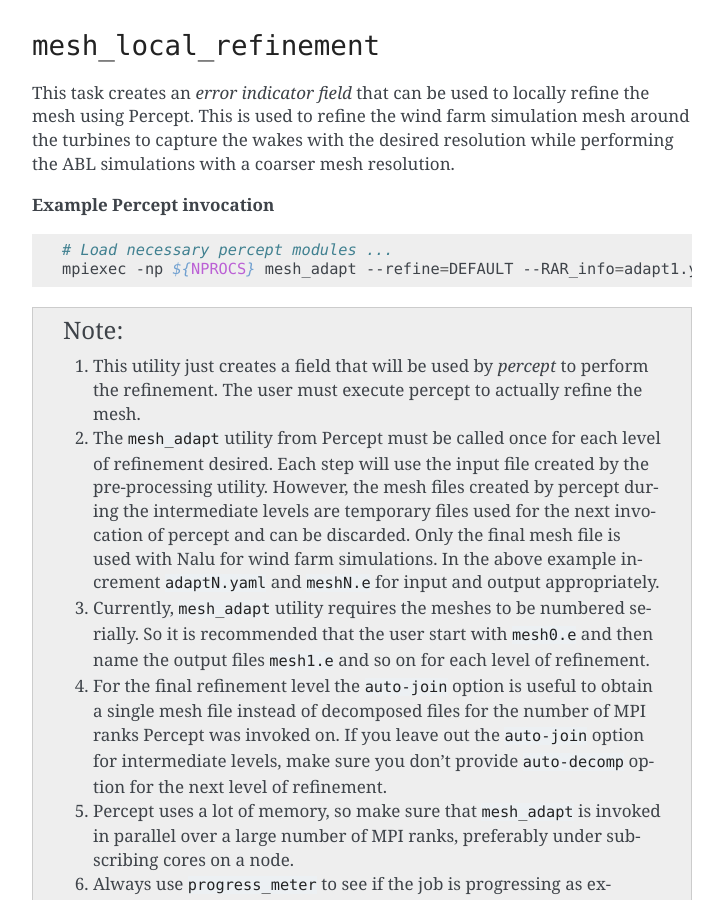
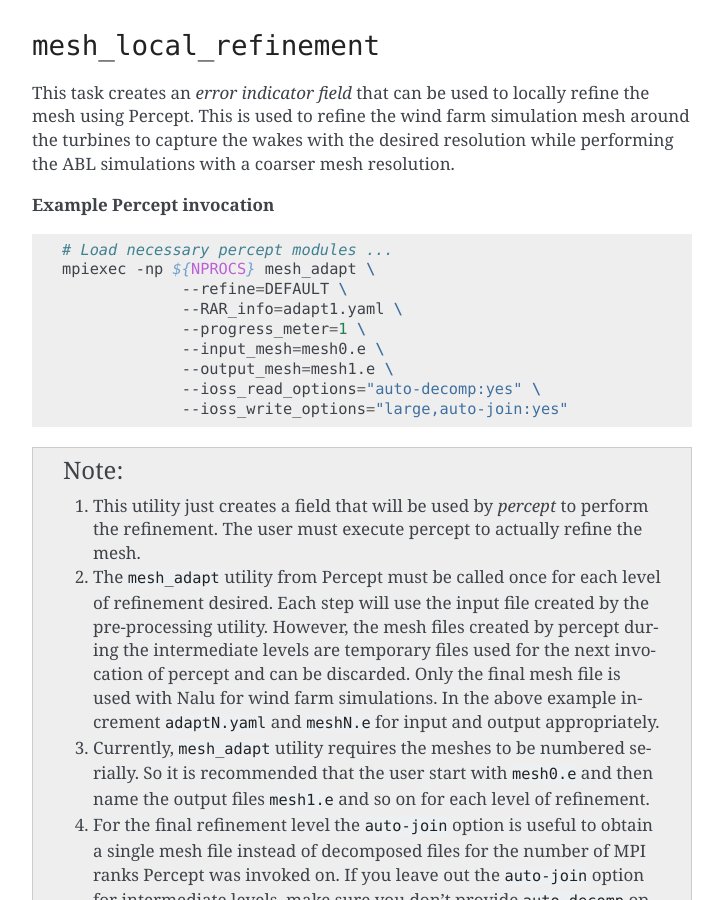
Before and after one commit to Exawind/wind-utils, a Sphinx documentation site: the page built from doc/manual/source/user/nalu_preprocess.rst, in a window 1280 px wide and 900 px high, scrolled down 4664 px. Shown: the whole window, without its empty margins (388-1111 px from the left). Built offline with Sphinx 7.4.7, drawn with Linux system fonts in a browser that asks for light colours.

Commit message:
Format mesh_adapt command

```diff
--- a/doc/manual/source/user/nalu_preprocess.rst
+++ b/doc/manual/source/user/nalu_preprocess.rst
@@ -224,7 +224,14 @@
 .. code-block:: bash
 
    # Load necessary percept modules ...
-   mpiexec -np ${NPROCS} mesh_adapt --refine=DEFAULT --RAR_info=adapt1.yaml --progress_meter=1 --input_mesh=mesh0.e --output_mesh=mesh1.e --ioss_read_options="auto-decomp:yes" --ioss_write_options="large,auto-join:yes"
+   mpiexec -np ${NPROCS} mesh_adapt \
+                --refine=DEFAULT \
+                --RAR_info=adapt1.yaml \
+                --progress_meter=1 \
+                --input_mesh=mesh0.e \
+                --output_mesh=mesh1.e \
+                --ioss_read_options="auto-decomp:yes" \
+                --ioss_write_options="large,auto-join:yes"
 
 .. note::
 
```
